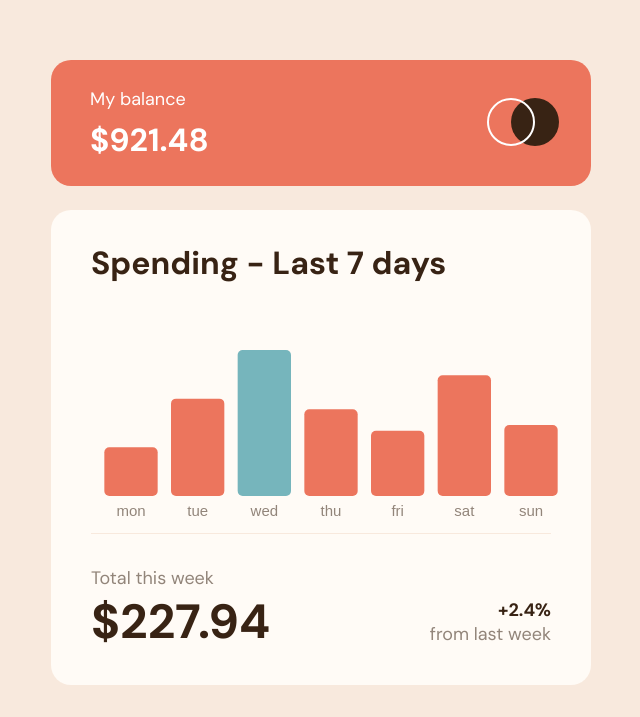
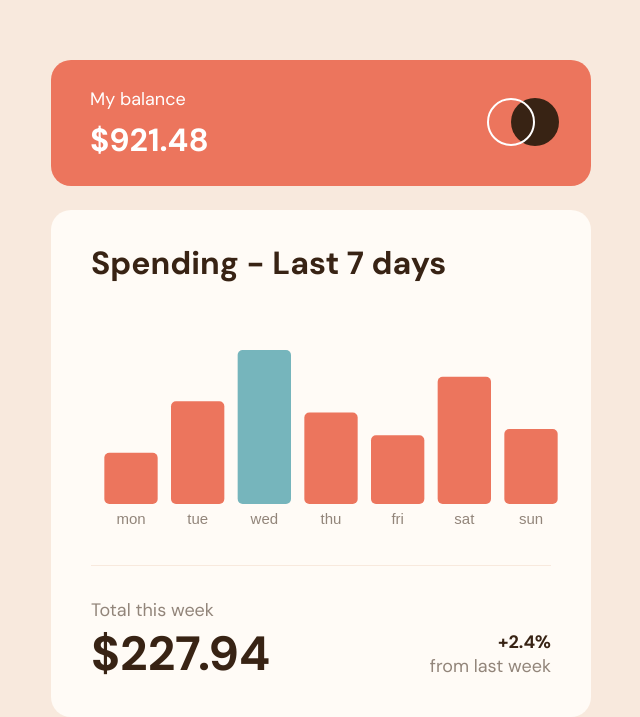
Before and after one commit to mseidel819/FEM-expense-chart, a React (Vite) app: page / in a window 1280 px wide. Shown: the part 122-839 px from the top of the page, without its empty margins (319-959 px from the left). Before the commit the page ends 807 px from the top, so only its background shows below. Built offline with nearby package versions, Linux system fonts and the light colour scheme.

Commit message:
fix:details

```diff
--- a/src/components/graph.component.tsx
+++ b/src/components/graph.component.tsx
@@ -34,7 +34,7 @@ const Graph = ({ data }: DataProps) => {
     window.addEventListener("resize", resizeHandler);
 
     const height = 178;
-    const margin = { top: 0, right: 0, bottom: 32, left: 0 };
+    const margin = { top: 0, right: 0, bottom: 24, left: 0 };
     const chartWidth = width - margin.left - margin.right;
     const chartHeight = height - margin.top - margin.bottom;
 
--- a/src/components/monthly.module.css
+++ b/src/components/monthly.module.css
@@ -1,6 +1,7 @@
 .container {
   border-top: 1px solid var(--cream-bg);
   padding-top: 32px;
+  margin-top: 32px;
 }
 
 .monthly {
```
